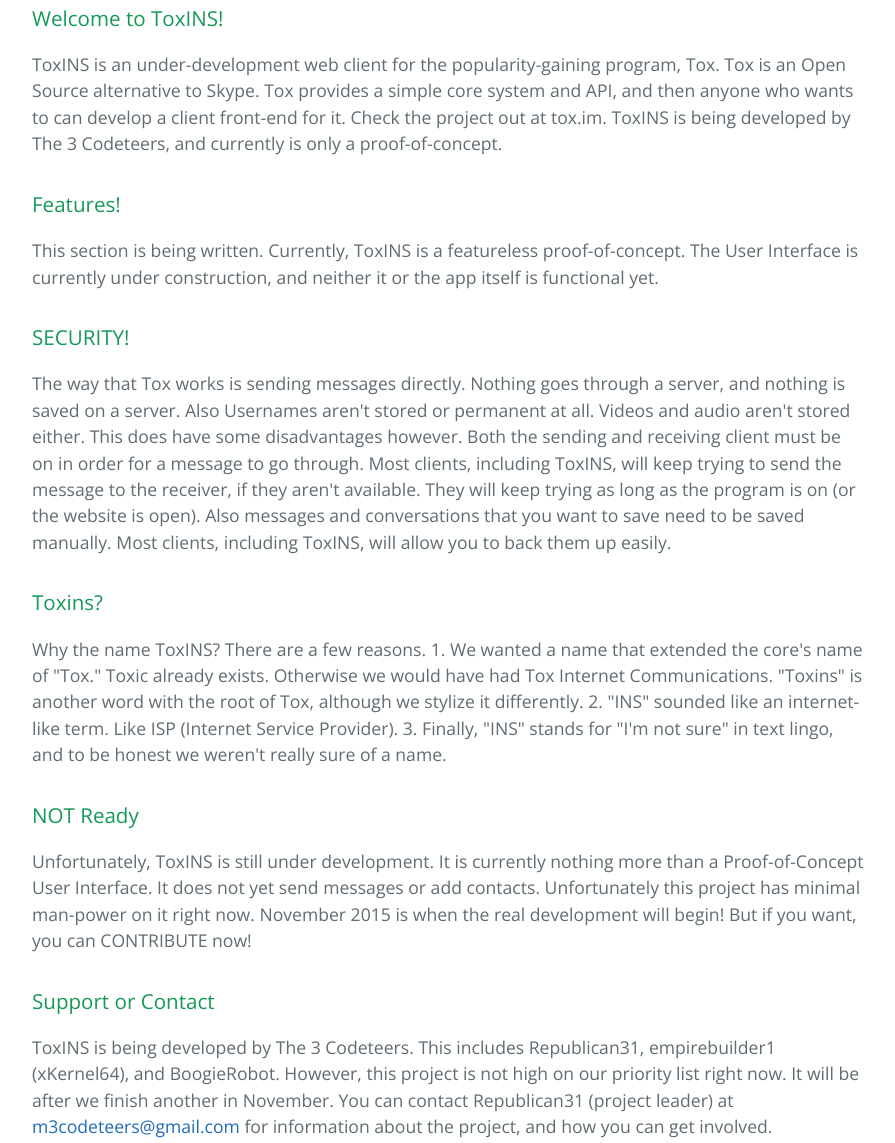
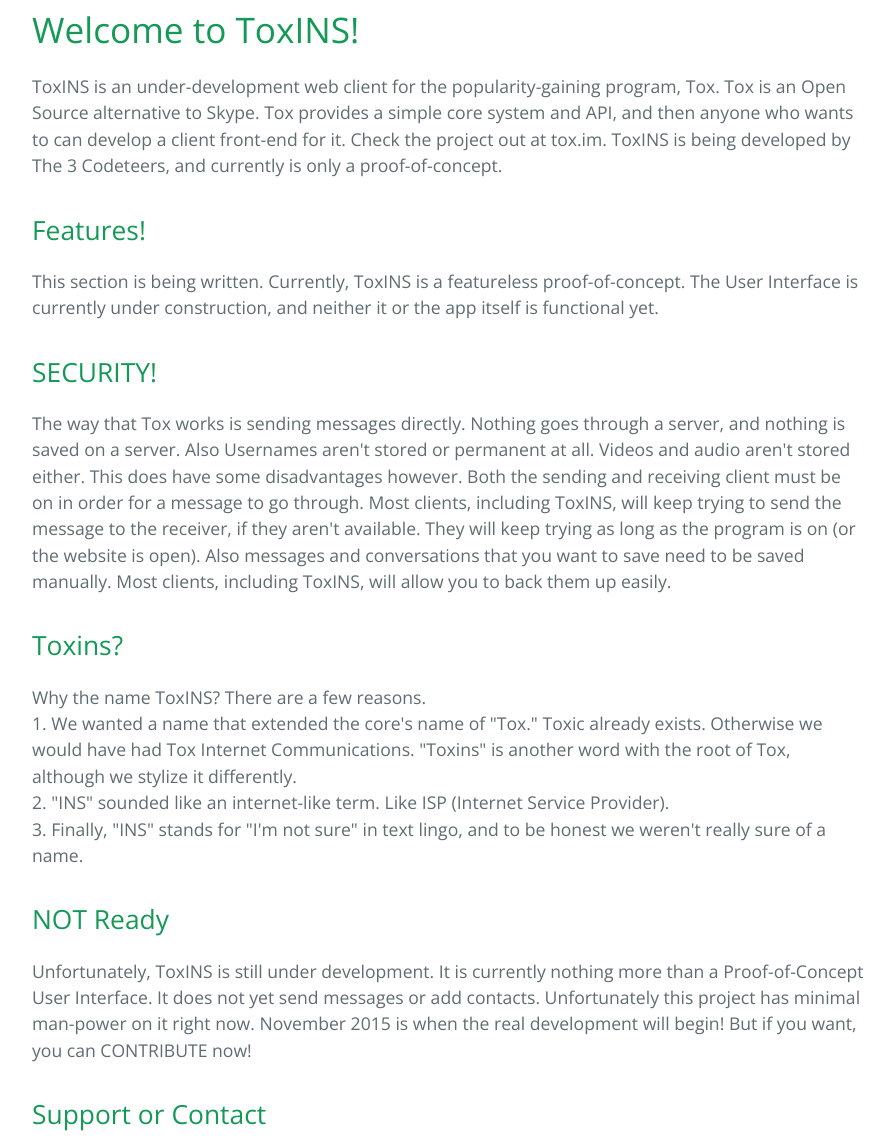
Before and after one commit to 3Codeteers/ToxINS, a plain HTML site: page index.html in a window 1280 px wide. Shown: the part 412-1555 px from the top of the page, without its empty margins (192-1087 px from the left). Drawn offline with nearby package versions, Linux system fonts and the light colour scheme.

```diff
--- a/index.html
+++ b/index.html
@@ -19,36 +19,36 @@
     </section>
 
     <section class="main-content">
-      <h3>
-<a id="welcome-to-toxins" class="anchor" href="#welcome-to-toxins" aria-hidden="true"><span class="octicon octicon-link"></span></a>Welcome to ToxINS!</h3>
+      <h1>
+<a id="welcome-to-toxins" class="anchor" href="#welcome-to-toxins" aria-hidden="true"><span class="octicon octicon-link"></span></a>Welcome to ToxINS!</h1>
 
 <p>ToxINS is an under-development web client for the popularity-gaining program, Tox. Tox is an Open Source alternative to Skype. Tox provides a simple core system and API, and then anyone who wants to can develop a client front-end for it. Check the project out at tox.im. ToxINS is being developed by The 3 Codeteers, and currently is only a proof-of-concept.</p>
 
-<h3>
-<a id="features" class="anchor" href="#features" aria-hidden="true"><span class="octicon octicon-link"></span></a>Features!</h3>
+<h2>
+<a id="features" class="anchor" href="#features" aria-hidden="true"><span class="octicon octicon-link"></span></a>Features!</h2>
 
 <p>This section is being written. Currently, ToxINS is a featureless proof-of-concept. The User Interface is currently under construction, and neither it or the app itself is functional yet.</p>
 
-<h3>
-<a id="security" class="anchor" href="#security" aria-hidden="true"><span class="octicon octicon-link"></span></a>SECURITY!</h3>
+<h2>
+<a id="security" class="anchor" href="#security" aria-hidden="true"><span class="octicon octicon-link"></span></a>SECURITY!</h2>
 
 <p>The way that Tox works is sending messages directly. Nothing goes through a server, and nothing is saved on a server. Also Usernames aren't stored or permanent at all. Videos and audio aren't stored either. This does have some disadvantages however. Both the sending and receiving client must be on in order for a message to go through. Most clients, including ToxINS, will keep trying to send the message to the receiver, if they aren't available. They will keep trying as long as the program is on (or the website is open). Also messages and conversations that you want to save need to be saved manually. Most clients, including ToxINS, will allow you to back them up easily.</p>
 
-<h3>
-<a id="toxins" class="anchor" href="#toxins" aria-hidden="true"><span class="octicon octicon-link"></span></a>Toxins?</h3>
+<h2>
+<a id="toxins" class="anchor" href="#toxins" aria-hidden="true"><span class="octicon octicon-link"></span></a>Toxins?</h2>
 
-<p>Why the name ToxINS? There are a few reasons.
-1. We wanted a name that extended the core's name of "Tox." Toxic already exists. Otherwise we would have had Tox Internet Communications. "Toxins" is another word with the root of Tox, although we stylize it differently.
-2. "INS" sounded like an internet-like term. Like ISP (Internet Service Provider).
+<p>Why the name ToxINS? There are a few reasons.<br>
+1. We wanted a name that extended the core's name of "Tox." Toxic already exists. Otherwise we would have had Tox Internet Communications. "Toxins" is another word with the root of Tox, although we stylize it differently.<br>
+2. "INS" sounded like an internet-like term. Like ISP (Internet Service Provider).<br>
 3. Finally, "INS" stands for "I'm not sure" in text lingo, and to be honest we weren't really sure of a name.</p>
 
-<h3>
-<a id="not-ready" class="anchor" href="#not-ready" aria-hidden="true"><span class="octicon octicon-link"></span></a>NOT Ready</h3>
+<h2>
+<a id="not-ready" class="anchor" href="#not-ready" aria-hidden="true"><span class="octicon octicon-link"></span></a>NOT Ready</h2>
 
 <p>Unfortunately, ToxINS is still under development. It is currently nothing more than a Proof-of-Concept User Interface. It does not yet send messages or add contacts. Unfortunately this project has minimal man-power on it right now. November 2015 is when the real development will begin! But if you want, you can CONTRIBUTE now!</p>
 
-<h3>
-<a id="support-or-contact" class="anchor" href="#support-or-contact" aria-hidden="true"><span class="octicon octicon-link"></span></a>Support or Contact</h3>
+<h2>
+<a id="support-or-contact" class="anchor" href="#support-or-contact" aria-hidden="true"><span class="octicon octicon-link"></span></a>Support or Contact</h2>
 
 <p>ToxINS is being developed by The 3 Codeteers. This includes Republican31, empirebuilder1 (xKernel64), and BoogieRobot. However, this project is not high on our priority list right now. It will be after we finish another in November. You can contact Republican31 (project leader) at <a href="mailto:m3codeteers@gmail.com">m3codeteers@gmail.com</a> for information about the project, and how you can get involved.</p>
 
```
Also changed, not shown: params.json (+1 -1 lines).
